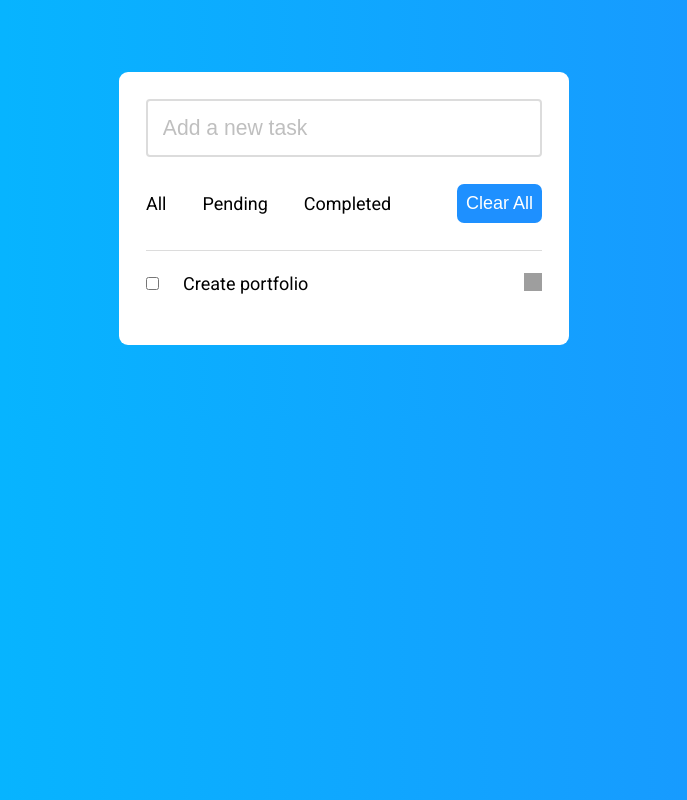
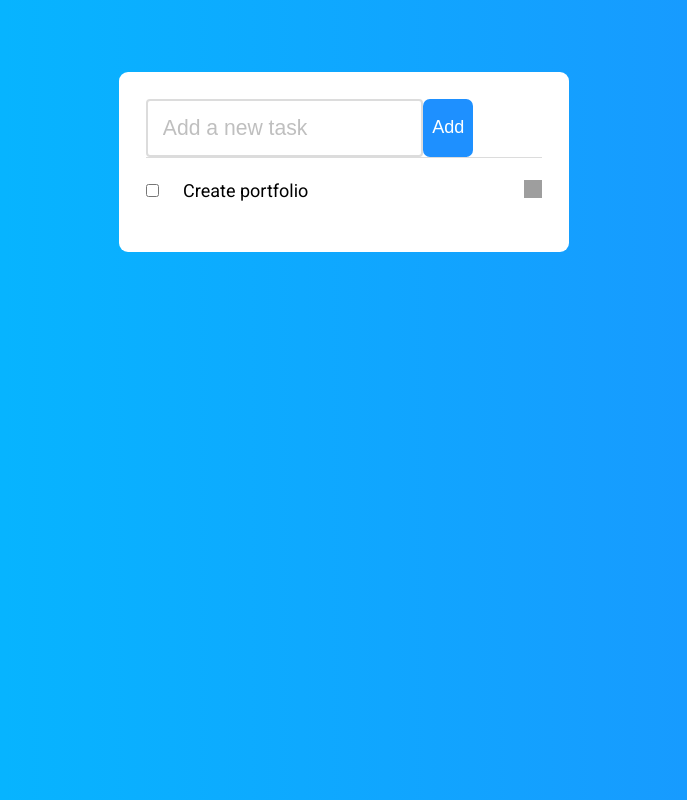
Before and after one commit to cardosojse/jQuery, a plain HTML site: page todo.html in a window 1280 px wide. Shown: the whole page, without its empty margins (296-983 px from the left). Drawn offline with Linux system fonts and the light colour scheme; grey boxes are pictures that could not be loaded.

Commit message:
modified

```diff
--- a/todo.html
+++ b/todo.html
@@ -25,17 +25,20 @@
             border-radius: 9px;
         }
         .input__box{
-            width: 100%;
+            display: flex;
+        }
+        .input__box input{
+            width: 70%;
             padding: .7em;
             border: 2px solid #DCDCDC;
             border-radius: 4px;
             font-size: 1.175em;
         }
-        .input__box:focus{
+        .input__box input:focus{
             outline: none;
             border: 2px solid #1E90FF;
         }
-        .input__box::placeholder{
+        .input__box input::placeholder{
             color: #808080;
             opacity: .5;
         }
@@ -81,14 +84,9 @@
 </head>
 <body>
     <div class="container">
-        <input type="text" class="input__box" placeholder="Add a new task">
-        <div class="controls">
-            <div class="filters">
-                <span id="all">All</span>
-                <span id="pending">Pending</span>
-                <span id="completed">Completed</span>
-            </div>
-            <button class="clear__btn">Clear All</button>
+        <div class="input__box">
+            <input type="text" placeholder="Add a new task">
+            <button class="clear__btn">Add</button>
         </div>
         <ul class="task__box">
             <li>
@@ -125,6 +123,12 @@
         //         $(this).parent("li").fadeOut(200);
         //     });
         // });
+
+        $(document).ready(function(){
+            $(".input__box").click(function(){
+
+            });
+        });
     </script>
 </body>
 </html>
```
